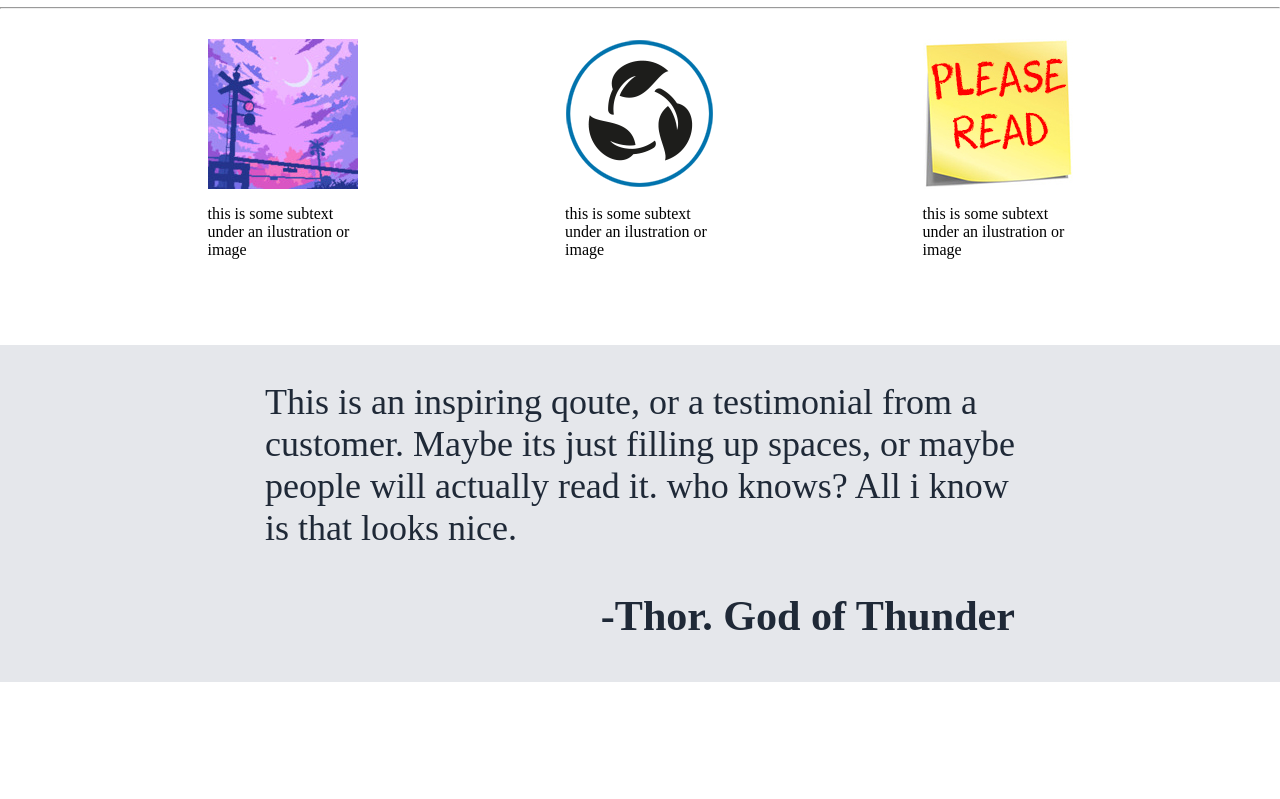
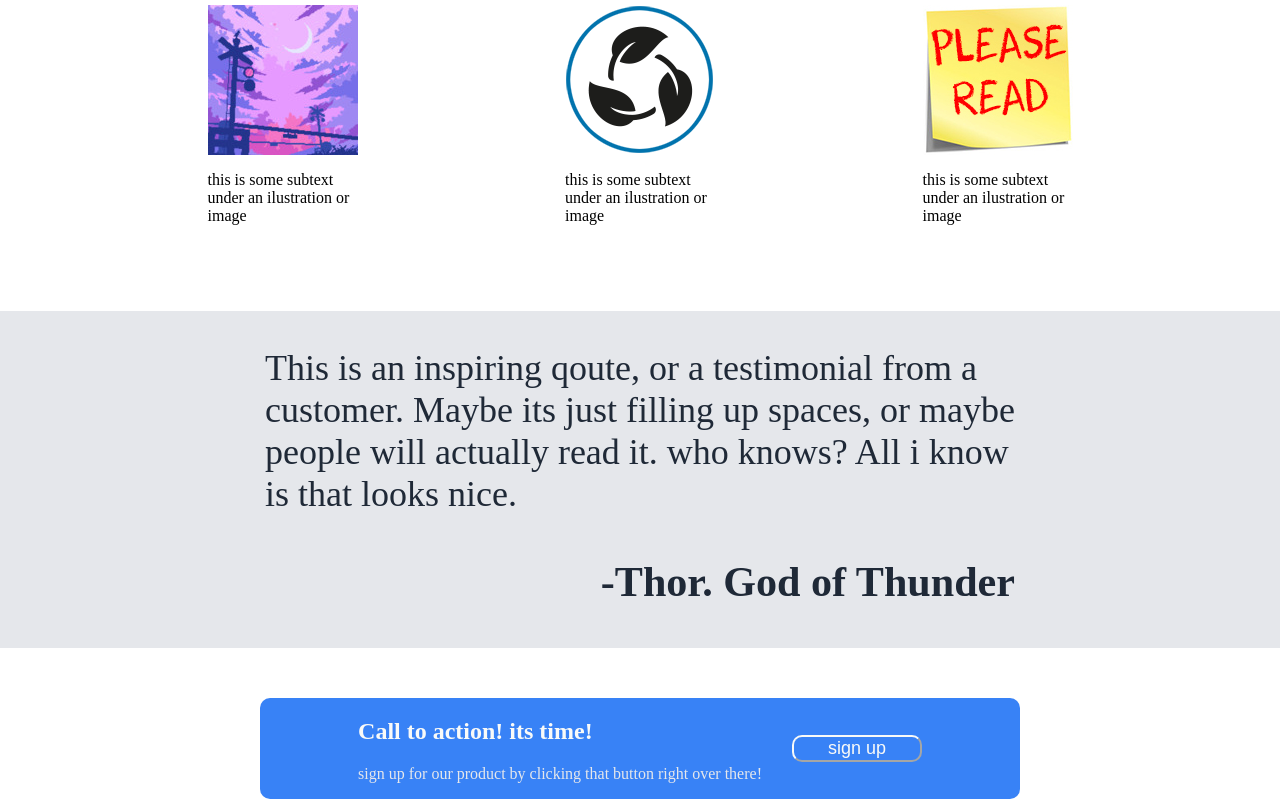
Before and after one commit to fabricab/this-website-is-awesome, a plain HTML site: page index.html in a window 1280 px wide. Shown: the part 700-1499 px from the top of the page. Before the commit the page ends 1382 px from the top, so only its background shows below. Drawn offline with Linux system fonts and the light colour scheme.

Commit message:
termina la section de callbutton

```diff
--- a/index.html
+++ b/index.html
@@ -34,7 +34,7 @@
     </header>
 
     <main>
-        <section>
+        <section class="randominfo">
             <h2 class="infotitle">Some random information</h2>
             <hr>
             <div class="mainimg">
@@ -52,12 +52,24 @@
                 </div>
             </div>
         </section>
+
         <article>
            <div class="inspirinqoute">
             <p class="inspiringtext">This is an inspiring qoute, or a testimonial from a customer. Maybe its just filling up spaces, or maybe people will actually read it. who knows? All i know is that looks nice.</p>
             <h3>-Thor. God of Thunder</h3>
+            </div>
+        </article>
+
+        <section class="callbutton">
+           <div>
+            <h2 class="calltitle">Call to action! its time!</h2>
+            <p class="callsubtitle">sign up for our product by clicking that button right over there!</p>
         </div>
-        </article>
+           <div class="button">
+            <button>sign up</button>
+          </div>
+         </div>
+        </section>
 
 
     </main>
--- a/style.css
+++ b/style.css
@@ -104,6 +104,36 @@ h3{
     display: flex;
     justify-content: end;
 }
-section{
+.randominfo{
     margin-bottom: 70px;
 }
+
+.callbutton{
+
+    background-color:#3882f6;
+    border-radius: 10px;
+    max-width: 760px;
+    display: flex;
+    justify-content: center;
+    margin-left: auto;
+    margin-right: auto;
+    margin-top: 50px;
+    gap: 30px;
+}
+
+.calltitle{
+    color: #f9faf8;
+}
+.callsubtitle{
+    color: #e5e7eb;
+}
+button{
+    border-radius: 10px;
+    border-color:#f9faf8;
+    font-size:18px;
+    color: #f9faf8;
+}
+.button{
+    display: flex;
+    align-items: center;
+}
```
